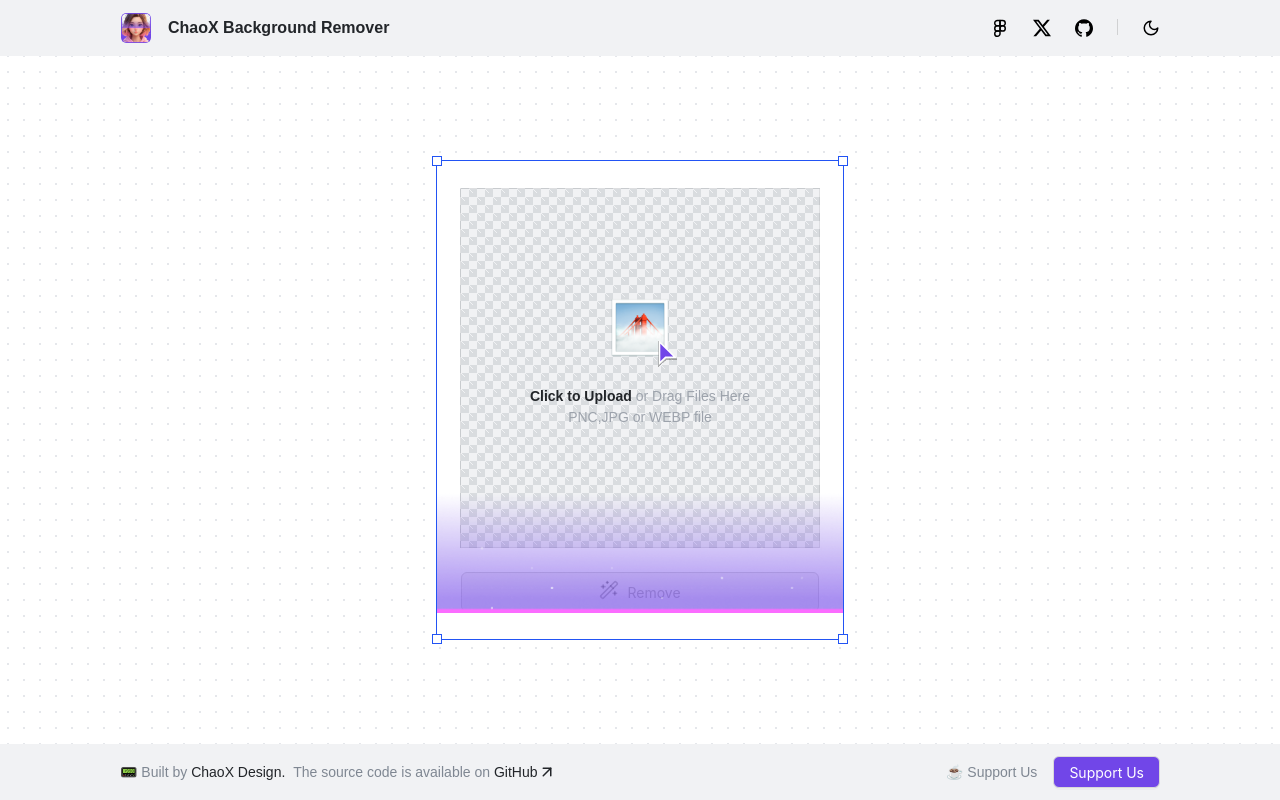
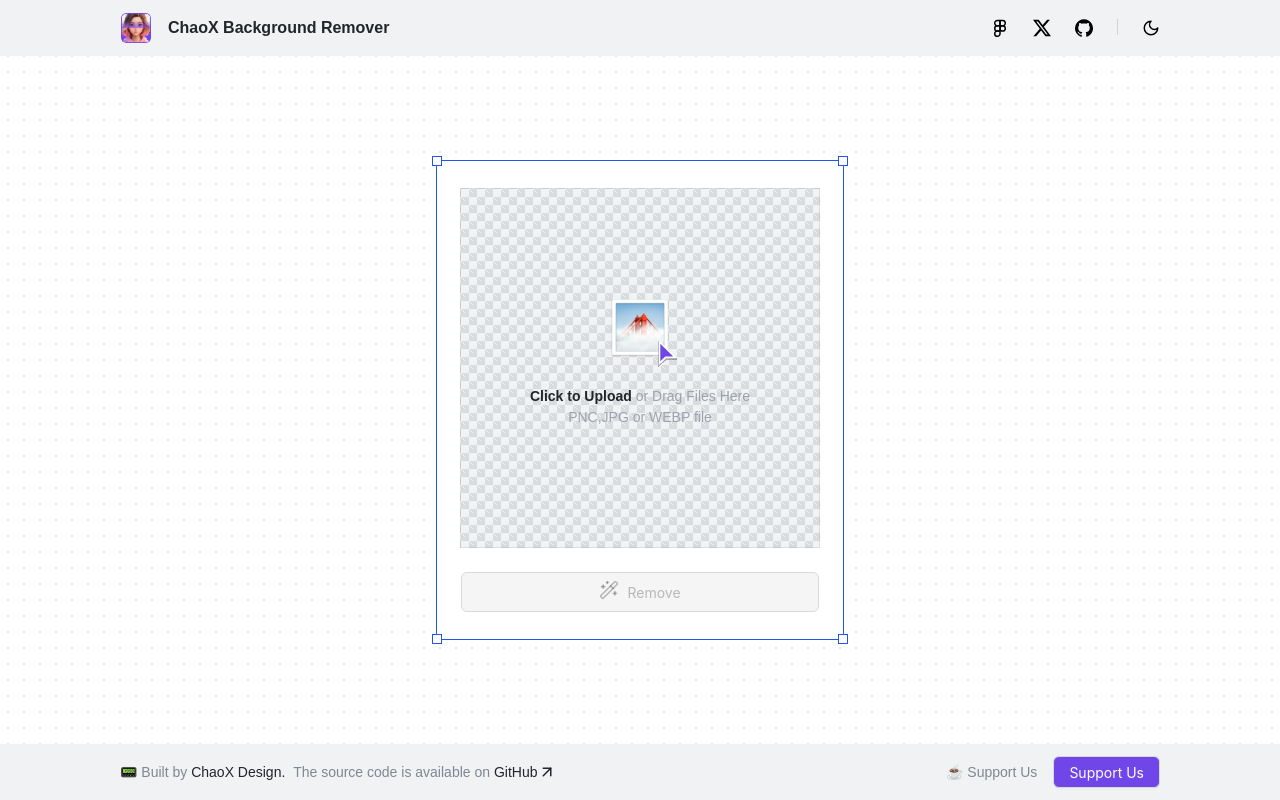
Before and after one commit to Lvhaoyu/remove-bg, a React (Vite) app: page / in a window 1280 px wide. Built offline with nearby package versions, Linux system fonts and the light colour scheme.

Commit message:
fix: 代码还原

```diff
--- a/src/components/content/content.tsx
+++ b/src/components/content/content.tsx
@@ -77,7 +77,7 @@ export const Content: React.FC = () => {
         <input {...getInputProps()} />
         {isDragActive && <div className={style.drag}>Drop Images Here</div>}
         <div className={`${style.content}`}>
-          {true && <div className={style.loading}></div>}
+          {loading && <div className={style.loading}></div>}
           <Icons.cube className={style.cubeLeft} />
           <Icons.cube className={style.cubeRight} />
           <Icons.cube className={style.cubeBottomLeft} />
```
